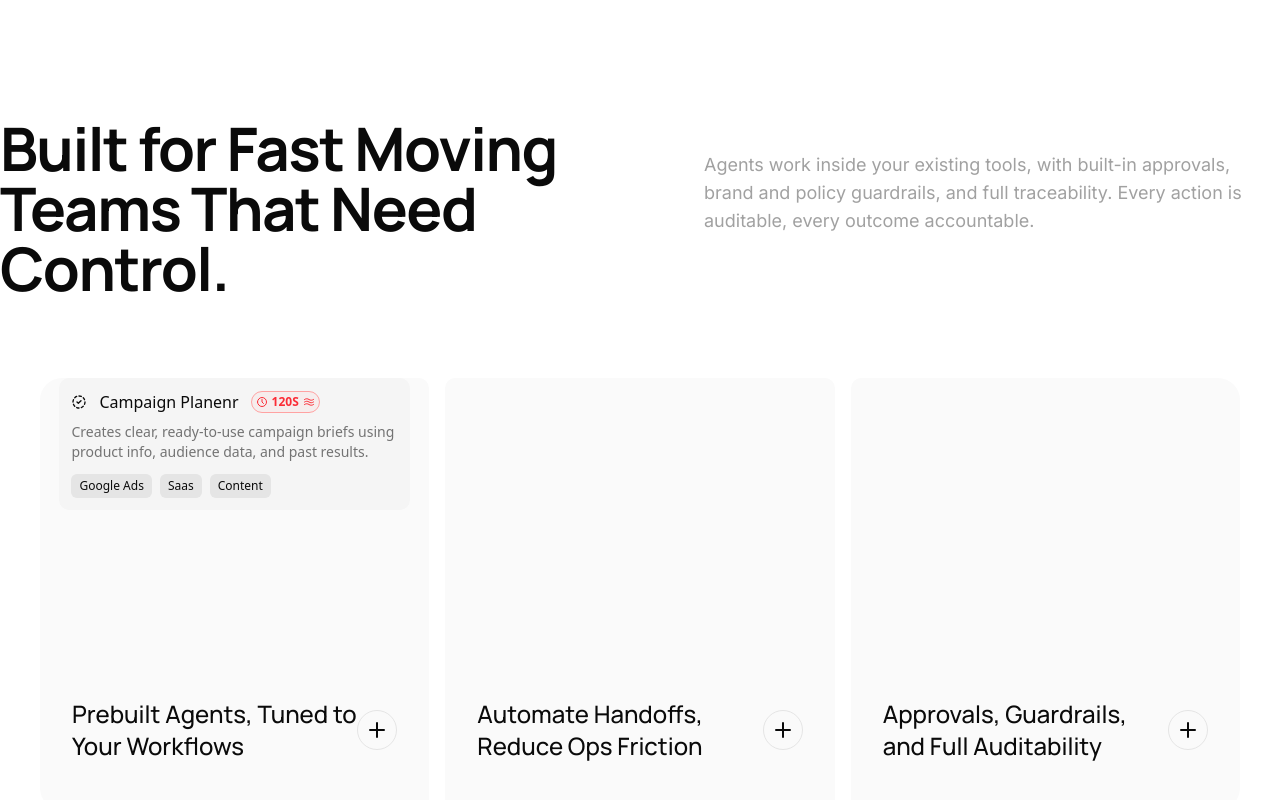
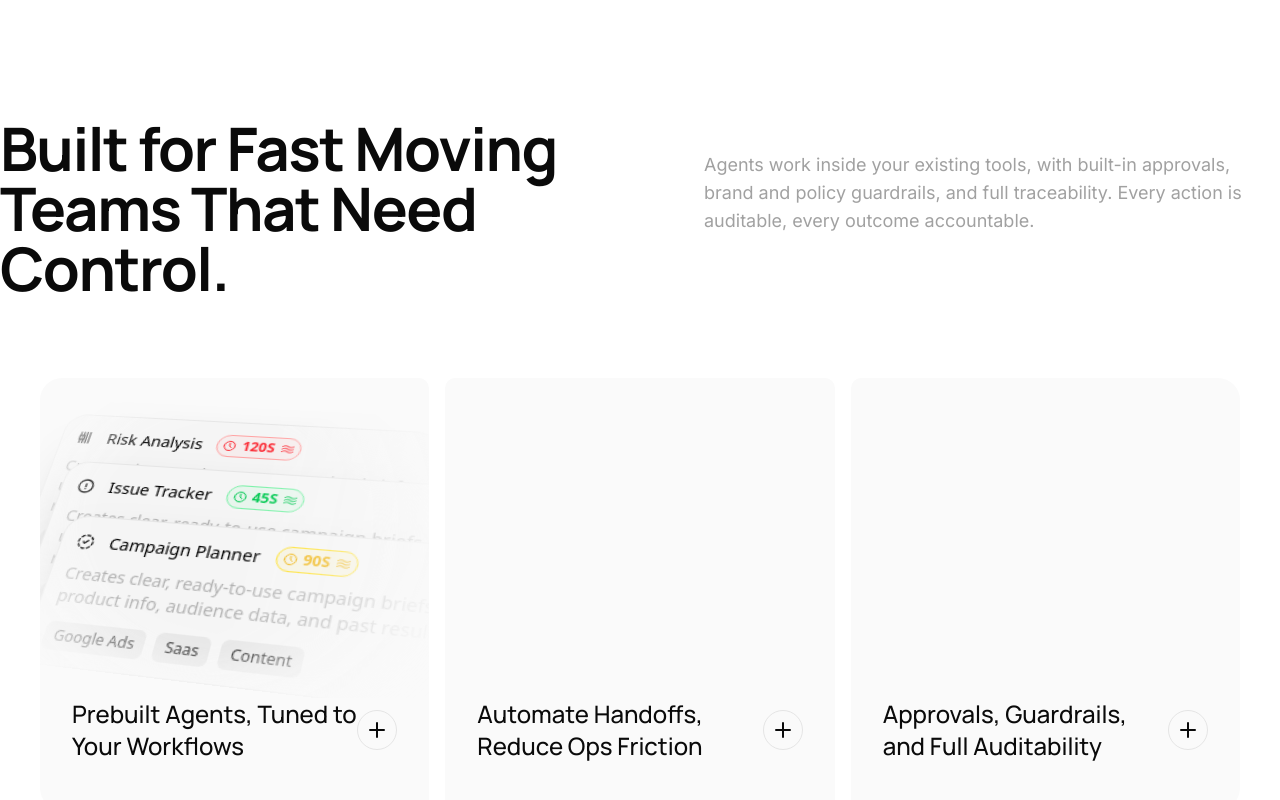
Before and after one commit to igmoni/linear-clone, a Next.js app: page / in a window 1280 px wide. Shown: the part 1339-2139 px from the top of the page. Built offline with nearby package versions, Linux system fonts and the light colour scheme.

Commit message:
1st skeleteon done

```diff
--- a/src/components/features/Card.js
+++ b/src/components/features/Card.js
@@ -23,7 +23,12 @@ const CardTitle = ({ className, children }) => {
 
 const CardContent = ({ className, children }) => {
   return (
-    <div className={cn("px-4 pb-6 md:px-8 md:pb-12 flex items-center justify-between", className)}>
+    <div
+      className={cn(
+        "flex items-center justify-between px-4 pb-6 md:px-8 md:pb-12",
+        className,
+      )}
+    >
       {children}
     </div>
   );
@@ -31,16 +36,26 @@ const CardContent = ({ className, children }) => {
 
 const CardButton = ({ className, children, ...rest }) => {
   return (
-    <button {...rest} className={cn("flex size-5 shrink-0 items-center justify-center rounded-full border border-neutral-200 transition duration-200 active:scale-[0.95] md:size-10 dark:border-neutral-800", className)}>
+    <button
+      {...rest}
+      className={cn(
+        "flex size-5 shrink-0 items-center justify-center rounded-full border border-neutral-200 transition duration-200 active:scale-[0.95] md:size-10 dark:border-neutral-800",
+        className,
+      )}
+    >
       {children}
     </button>
   );
 };
 
-const CardSkeleton = ({className, children}) => {
-    return (
-        <div className={cn("min-h-40 md:min-h-80", className)}>{children}</div>
-    )
-}
+const CardSkeleton = ({ className, children }) => {
+  return (
+    <div
+      className={cn("relative min-h-40 overflow-hidden md:min-h-80 perspective-distant mask-radial-from-50%", className)}
+    >
+      {children}
+    </div>
+  );
+};
 
 export { Card, CardTitle, CardContent, CardButton, CardSkeleton };
--- a/src/components/features/skeletons/First.js
+++ b/src/components/features/skeletons/First.js
@@ -2,29 +2,65 @@ import { cn } from "@/lib/utils";
 import {
   IconCircleDashedCheck,
   IconClock,
+  IconExclamationCircle,
+  IconPrison,
   IconRipple,
 } from "@tabler/icons-react";
 
 const First = () => {
   return (
-    <div>
-      <SkeletonCard title={"Campaign Planenr"}  desc={" Creates clear, ready-to-use campaign briefs using product info, audience data, and past results."} icon={<IconCircleDashedCheck className="size-4" />} badge={<Badge text={"120S"} variant="danger" />} />
+    <div
+    style={{
+      transform: "rotateZ(15deg) rotateX(30deg) rotateY(-20deg) scale(1.3) "
+    }}
+    className="perspective-distant h-full w-full transform-3d absolute -translate-y-10 translate-x-5 mask-radial-from-50% mask-r-from-50%">
+      <SkeletonCard
+        className={"absolute left-12 bottom-0 z-30 max-w-[90%]"}
+        title={"Campaign Planner"}
+        desc={
+          "Creates clear, ready-to-use campaign briefs using product info, audience data, and past results."
+        }
+        icon={<IconCircleDashedCheck className="size-4" />}
+        badge={<Badge text={"90S"} variant="warning" />}
+      />
+      <SkeletonCard
+        className={"absolute left-8 bottom-8 z-20"}
+        title={"Issue Tracker"}
+        desc={
+          "Creates clear, ready-to-use campaign briefs using product info, audience data, and past results."
+        }
+        icon={<IconExclamationCircle className="size-4" />}
+        badge={<Badge text={"45S"} variant="success" />}
+      />
+      <SkeletonCard
+        className={"absolute bottom-20 left-4  z-10 max-w-[80%]"}
+        title={"Risk Analysis"}
+        desc={
+          "Creates clear, ready-to-use campaign briefs using product info, audience data, and past results."
+        }
+        icon={<IconPrison className="size-4" />}
+        badge={<Badge text={"120S"} variant="danger" />}
+      />
     </div>
   );
 };
 
 export { First };
 
-
-const SkeletonCard = ({ icon, title, desc, badge }) => {
+const SkeletonCard = ({ icon, title, desc, badge, className }) => {
   return (
-    <div className="boder mx-auto max-w-[90%] rounded-lg border-neutral-200 bg-neutral-100 p-3 dark:border-neutral-700">
+    <div
+      className={cn(
+        "mx-auto my-auto shadow-2xl h-fit w-full max-w-[85%] rounded-2xl border border-neutral-200 bg-neutral-100 dark:bg-neutral-900 p-3 dark:border-neutral-700",
+        className,
+      )}
+    >
       <div className="flex items-center gap-3">
         {icon}
-        <p>{title}</p>
+        <p className="text-sm font-normal text-black dark:text-white">{title}</p>
         {badge}
       </div>
-      <p className="mt-2 text-sm font-medium text-neutral-500 dark:text-neutral-400">
+      <p className="mt-2 text-sm font-normal text-neutral-400/80 dark:text-neutral-400">
         {desc}
       </p>
       <div className="flex flex-wrap items-center gap-2">
```
